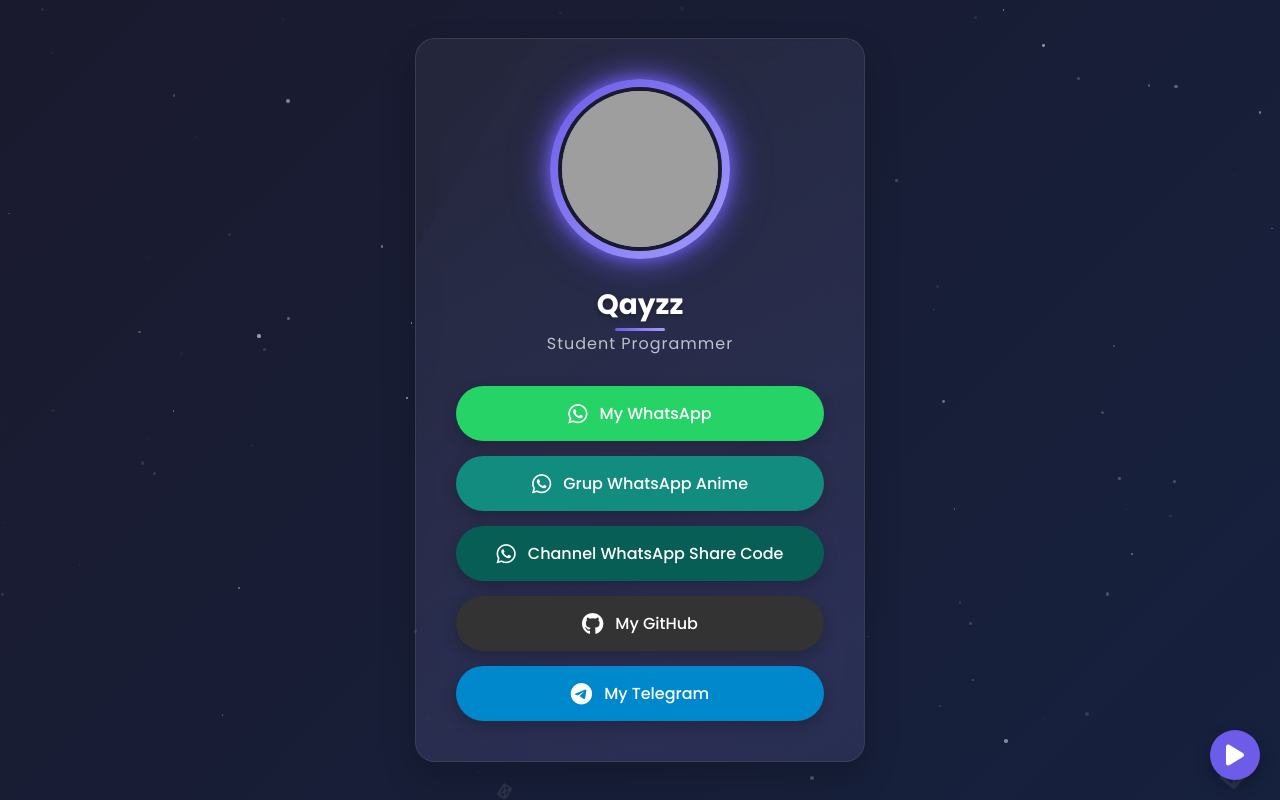
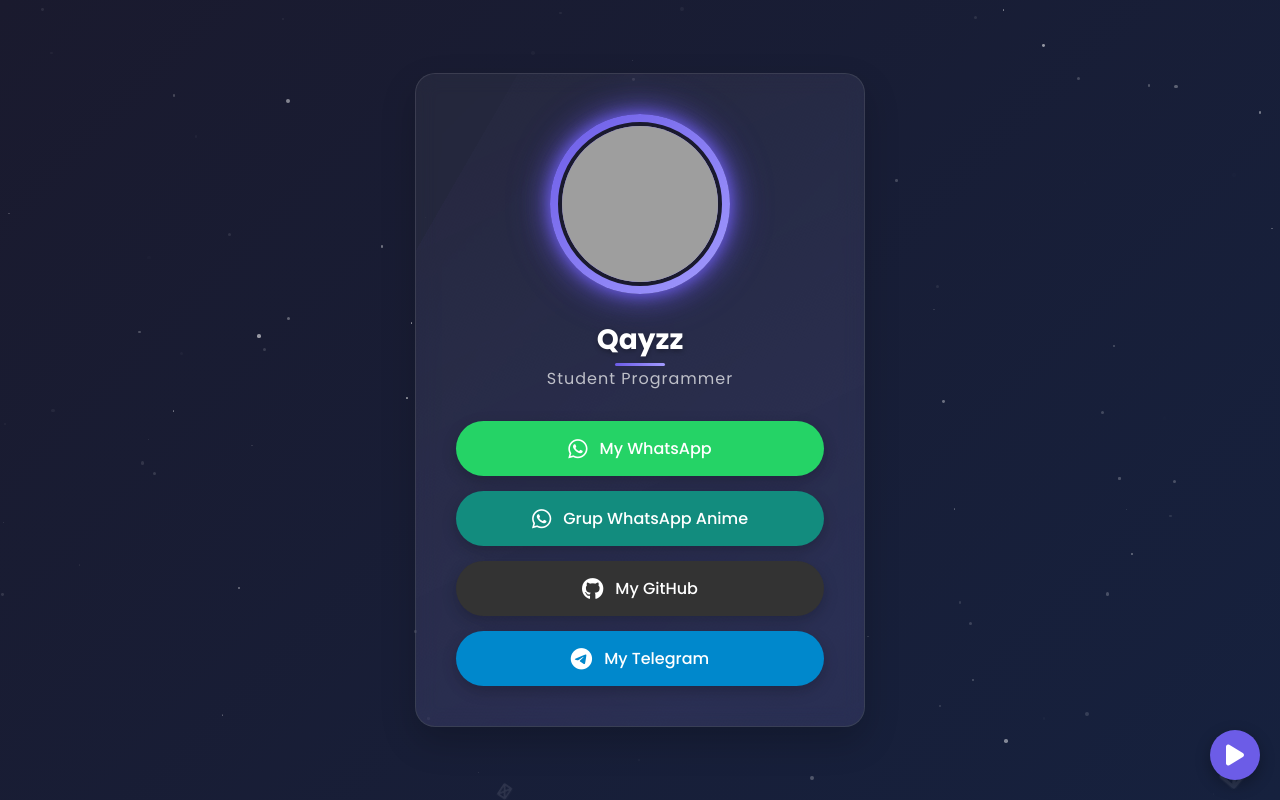
Before and after one commit to Qayzz-Newbie/Qayzz, a plain HTML site: page index.html in a window 1280 px wide. Drawn offline with Linux system fonts and the light colour scheme; grey boxes are pictures that could not be loaded.

Commit message:
Add files via upload

```diff
--- a/index.html
+++ b/index.html
@@ -340,10 +340,6 @@
                 <i class="fab fa-whatsapp"></i> Grup WhatsApp Anime
             </a>
 
-            <a href="https://whatsapp.com/channel/0029Vb0uPLK84OmHSjrivV3C" class="social-link whatsapp-channel" target="_blank">
-                <i class="fab fa-whatsapp"></i> Channel WhatsApp Share Code
-            </a>
-
             <a href="https://github.com/Qayzz-Newbie" class="social-link github" target="_blank">
                 <i class="fab fa-github"></i> My GitHub
             </a>
```
